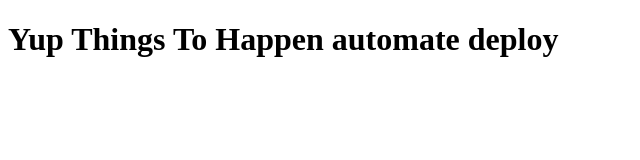
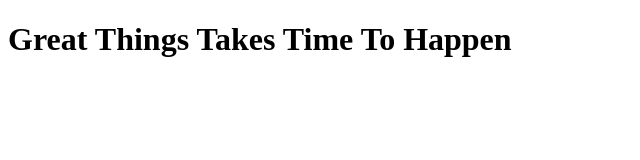
Before and after one commit to M-H-BUTT/webMobileBootCamp2020, a plain HTML site: page index.html in a window 1280 px wide. Shown: the whole page, without its empty margins (0-640 px from the left). Drawn offline with Linux system fonts and the light colour scheme.

```diff
--- a/index.html
+++ b/index.html
@@ -6,6 +6,6 @@
     <title>Document</title>
 </head>
 <body>
-    <h1> Yup Things To Happen automate deploy</h1>
+    <h1> Great Things Takes Time To Happen </h1>
 </body>
 </html>
```
